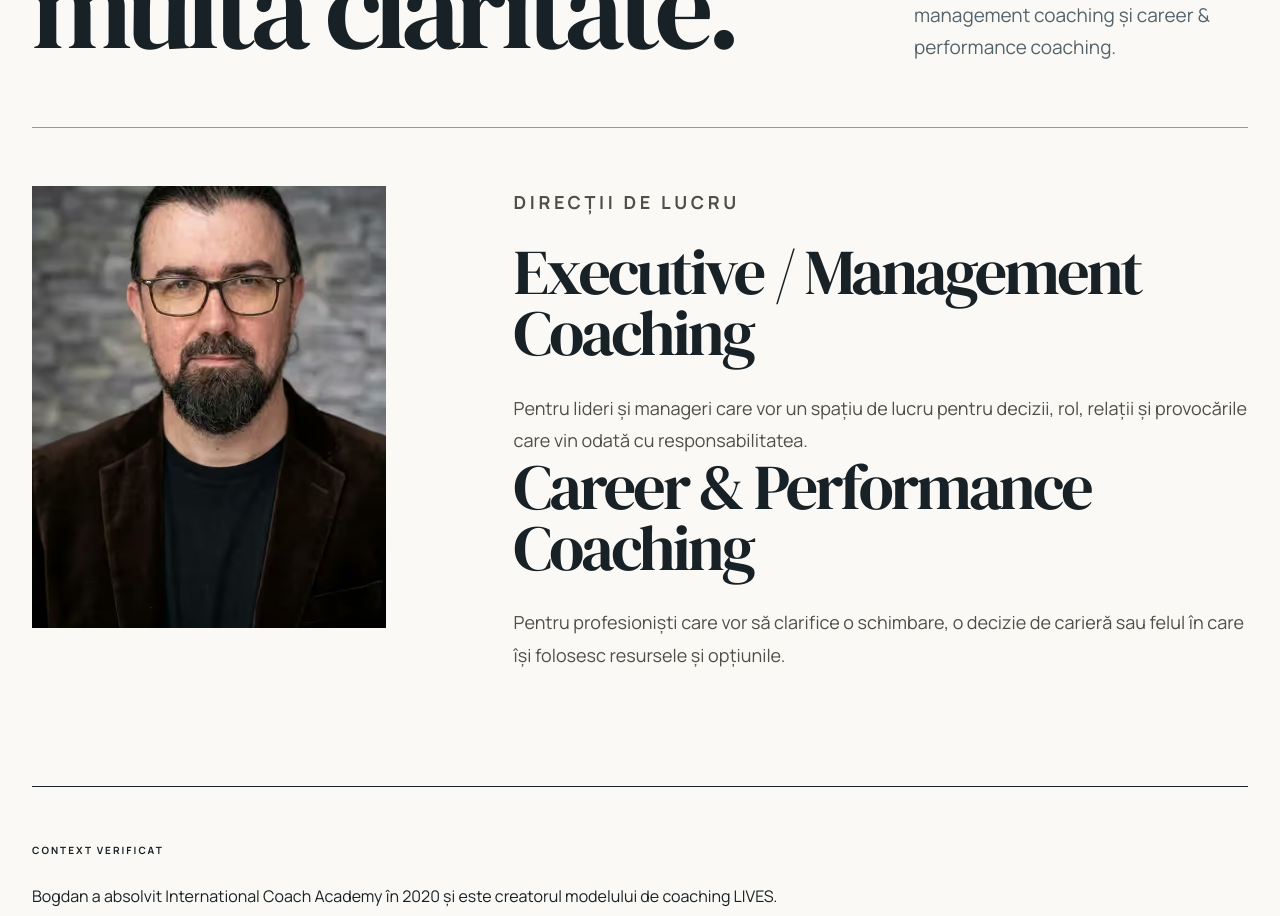
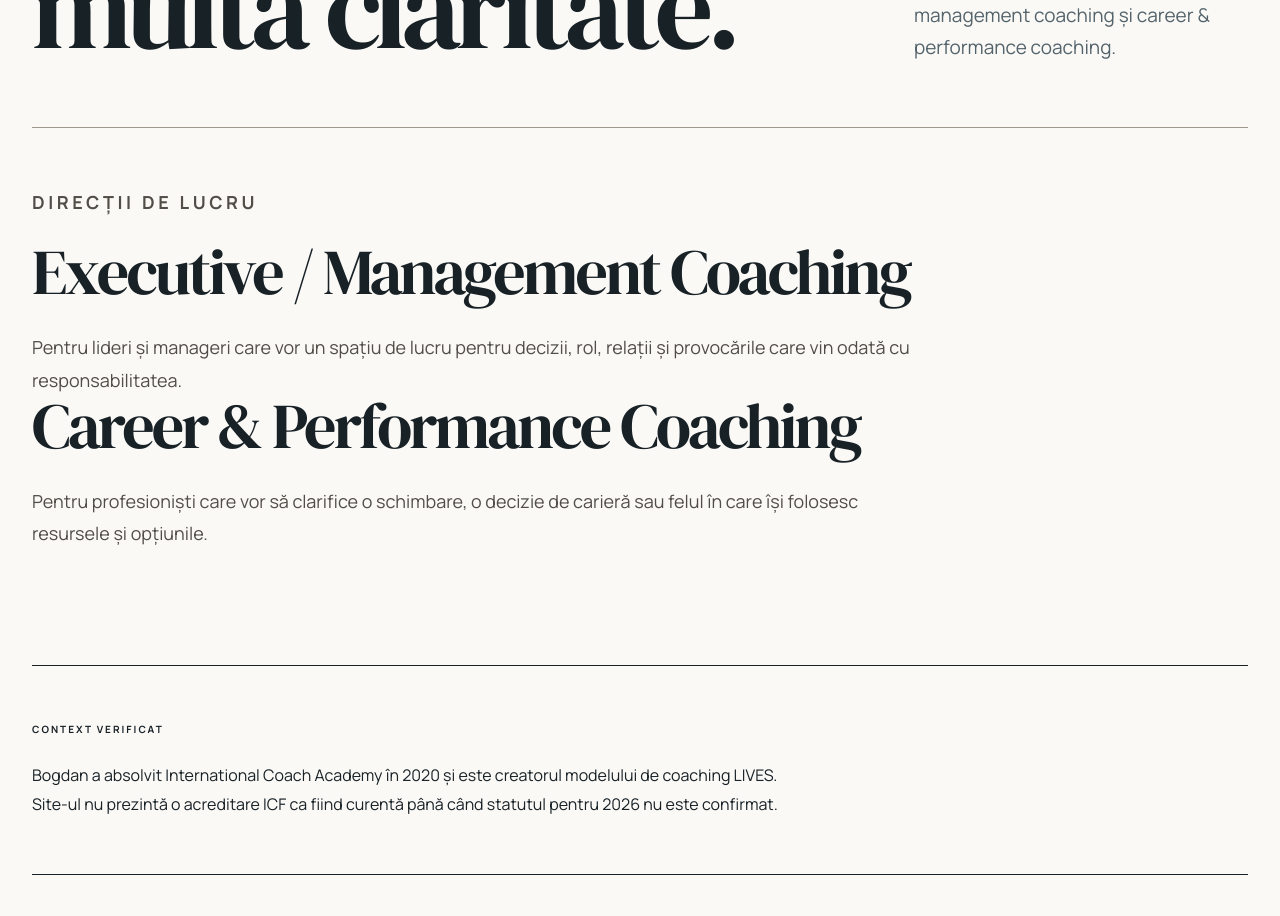
Before and after one commit to ivanovroxana1988-arch/bogdanvizitiu, a Next.js app: page /coaching in a window 1280 px wide. Shown: the part 680-1596 px from the top of the page. Built offline with nearby package versions, Linux system fonts and the light colour scheme.

Commit message:
Remove redundant coaching portrait

```diff
--- a/app/coaching/page.tsx
+++ b/app/coaching/page.tsx
@@ -1,6 +1,5 @@
 import type {Metadata} from 'next'
 import {ArrowLink,Eyebrow,PageHero} from '@/components/ui'
-import {EditorialImage} from '@/components/portrait'
 import servicePages from '@/content/service-pages.json'
 import {getLocale} from '@/lib/i18n'
 import {buildPageMetadata} from '@/lib/seo'
@@ -22,9 +21,8 @@ export default function Coaching({searchParams}:{searchParams?:{lang?:string}}){
 
   return <>
     <PageHero eyebrow={copy.eyebrow} title={copy.title} intro={copy.intro}/>
-    <section className="shell content-grid">
-      <EditorialImage asset="coaching" kind="portrait"/>
-      <div className="prose"><Eyebrow>{locale==='ro'?'Direcții de lucru':'Working directions'}</Eyebrow>{copy.areas.map(area=><article key={area.title}><h2>{area.title}</h2><p>{area.text}</p></article>)}</div>
+    <section className="shell">
+      <div className="prose" style={{maxWidth:'900px'}}><Eyebrow>{locale==='ro'?'Direcții de lucru':'Working directions'}</Eyebrow>{copy.areas.map(area=><article key={area.title}><h2>{area.title}</h2><p>{area.text}</p></article>)}</div>
     </section>
     <section className="shell"><div className="cta-panel"><div><Eyebrow>{locale==='ro'?'Context verificat':'Verified background'}</Eyebrow><p style={{maxWidth:'760px',lineHeight:1.8}}>{copy.proof}</p></div></div></section>
     <section className="final-loop"><div className="shell final-grid"><h2>{copy.ctaTitle}</h2><div><ArrowLink href="/contact">{copy.cta}</ArrowLink></div></div></section>
```
